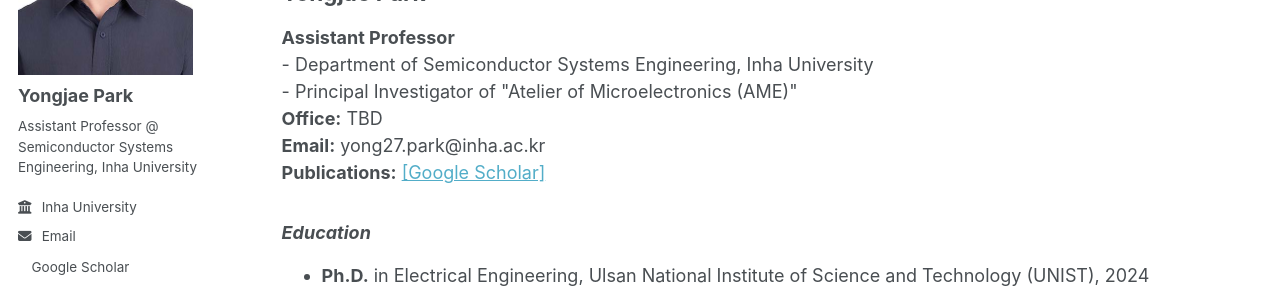
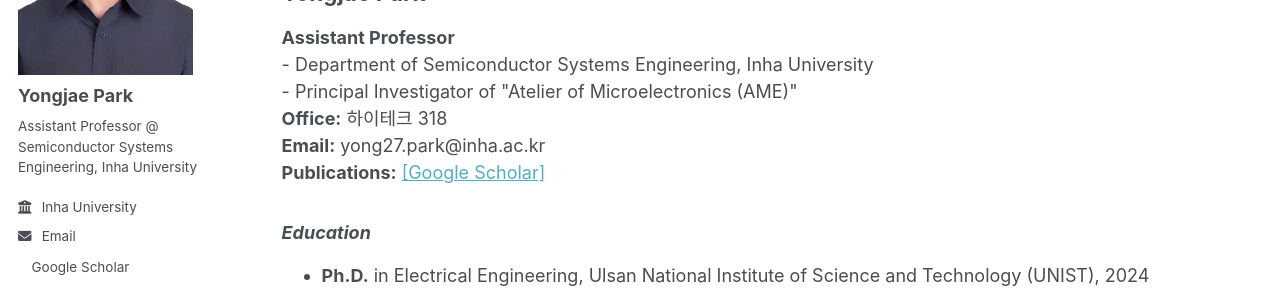
Before and after one commit to yong27park/AME.github.io, a Jekyll site: the page built from _pages/members.md, in a window 1280 px wide and 900 px high. Shown: the part 259-549 px from the top of the window. Built offline with Jekyll 4.4.1, drawn with Linux system fonts in a browser that asks for light colours; a style sheet for code colours, icons or effects is not loaded.

Commit message:
Update members.md

```diff
--- a/_pages/members.md
+++ b/_pages/members.md
@@ -62,7 +62,7 @@ author_profile: true
     <p><strong>Assistant Professor</strong><br>
     - Department of Semiconductor Systems Engineering, Inha University<br>
     - Principal Investigator of "Atelier of Microelectronics (AME)"<br>
-    <strong>Office:</strong> TBD<br>
+    <strong>Office:</strong> 하이테크 318<br>
     <strong>Email:</strong> yong27.park@inha.ac.kr<br>
     <strong>Publications:</strong> <a href="https://scholar.google.com">[Google Scholar]</a>
     </p>
```
